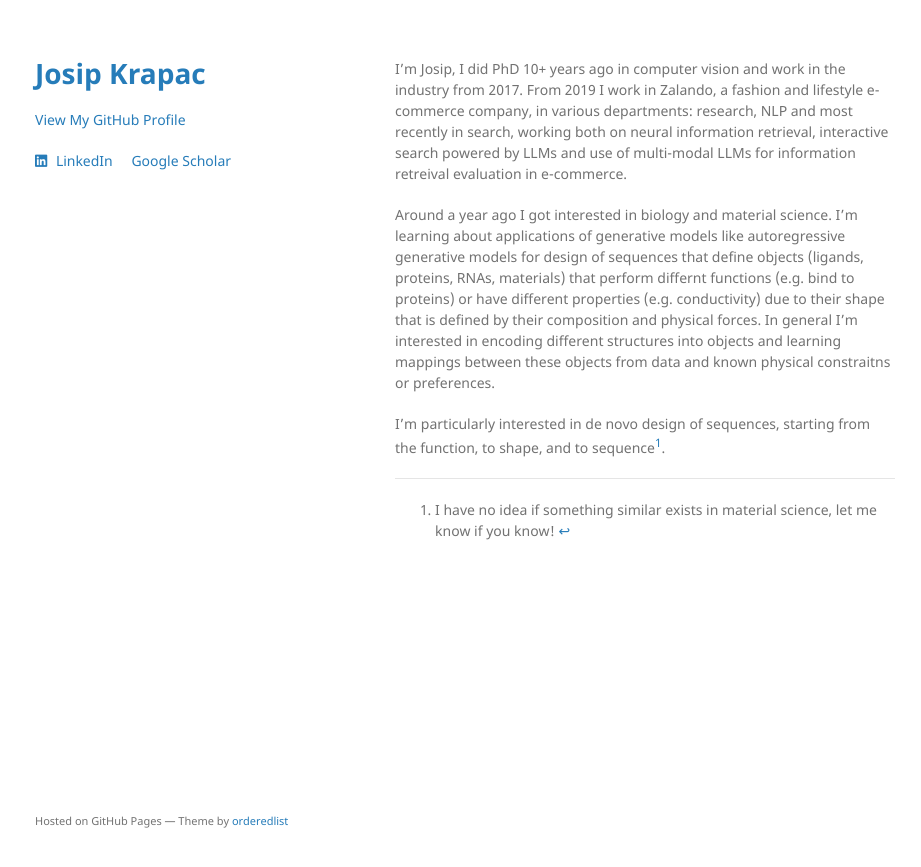
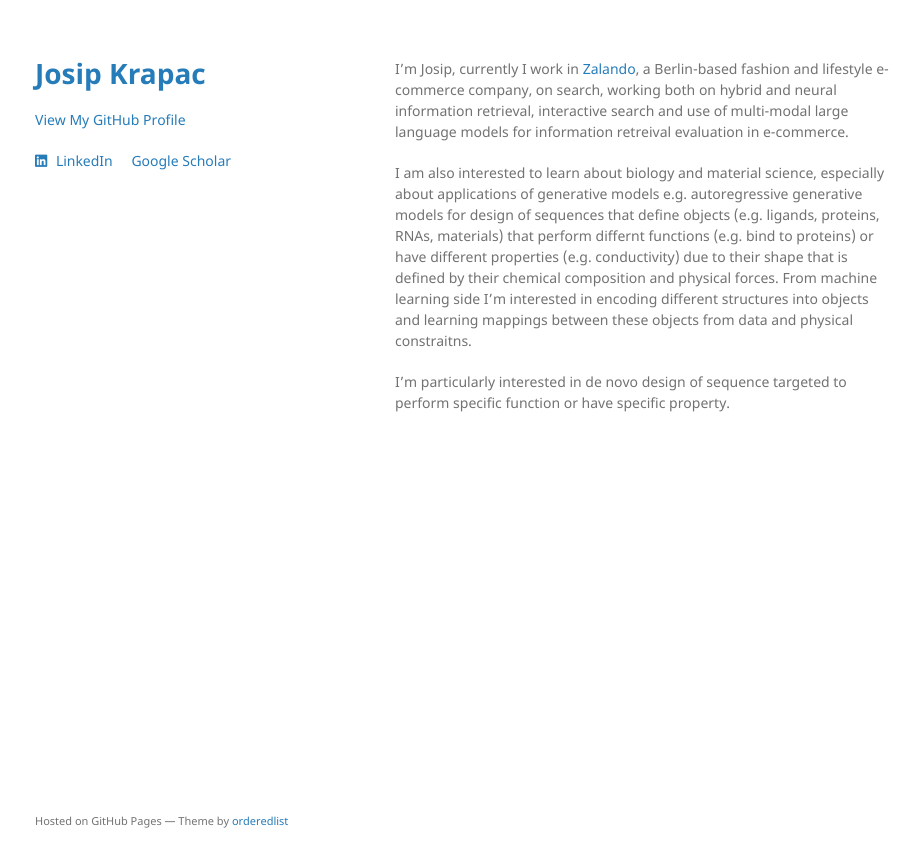
Before and after one commit to josipkrapac/josipkrapac.github.io, a Jekyll site: the page built from index.md, in a window 1280 px wide. Shown: the top 867 px of the page, without its empty margins (175-1096 px from the left). Built offline with Jekyll 4.4.1, drawn with Linux system fonts in a browser that asks for light colours; a style sheet for code colours, icons or effects is not loaded; the repository's description, which GitHub fills in, is left out.

Commit message:
Update index.md

```diff
--- a/index.md
+++ b/index.md
@@ -2,11 +2,8 @@
 layout: default
 ---
 
-I'm Josip, I did PhD 10+ years ago in computer vision and work in the industry from 2017. From 2019 I work in Zalando, a fashion and lifestyle e-commerce company, in various departments: research, NLP and most recently in search, working both on neural information retrieval, interactive search powered by LLMs and use of multi-modal LLMs for information retreival evaluation in e-commerce.
+I'm Josip, currently I work in [Zalando](http://zalando.com), a Berlin-based fashion and lifestyle e-commerce company, on search, working both on hybrid and neural information retrieval, interactive search and use of multi-modal large language models for information retreival evaluation in e-commerce.
 
-Around a year ago I got interested in biology and material science. I'm learning about applications of generative models like autoregressive generative models for design of sequences that define objects (ligands, proteins, RNAs, materials) that perform differnt functions (e.g. bind to proteins) or have different properties (e.g. conductivity) due to their shape that is defined by their composition and physical forces. In general I'm interested in encoding different structures into objects and learning mappings between these objects from data and known physical constraitns or preferences.
+I am also interested to learn about biology and material science, especially about applications of generative models e.g. autoregressive generative models for design of sequences that define objects (e.g. ligands, proteins, RNAs, materials) that perform differnt functions (e.g. bind to proteins) or have different properties (e.g. conductivity) due to their shape that is defined by their chemical composition and physical forces. From machine learning side I'm interested in encoding different structures into objects and learning mappings between these objects from data and physical constraitns.
 
-I'm particularly interested in de novo design of sequences, starting from the function, to shape, and to sequence[^1].
-
----
-[^1]: I have no idea if something similar exists in material science, let me know if you know!
+I'm particularly interested in de novo design of sequence targeted to perform specific function or have specific property.
```
